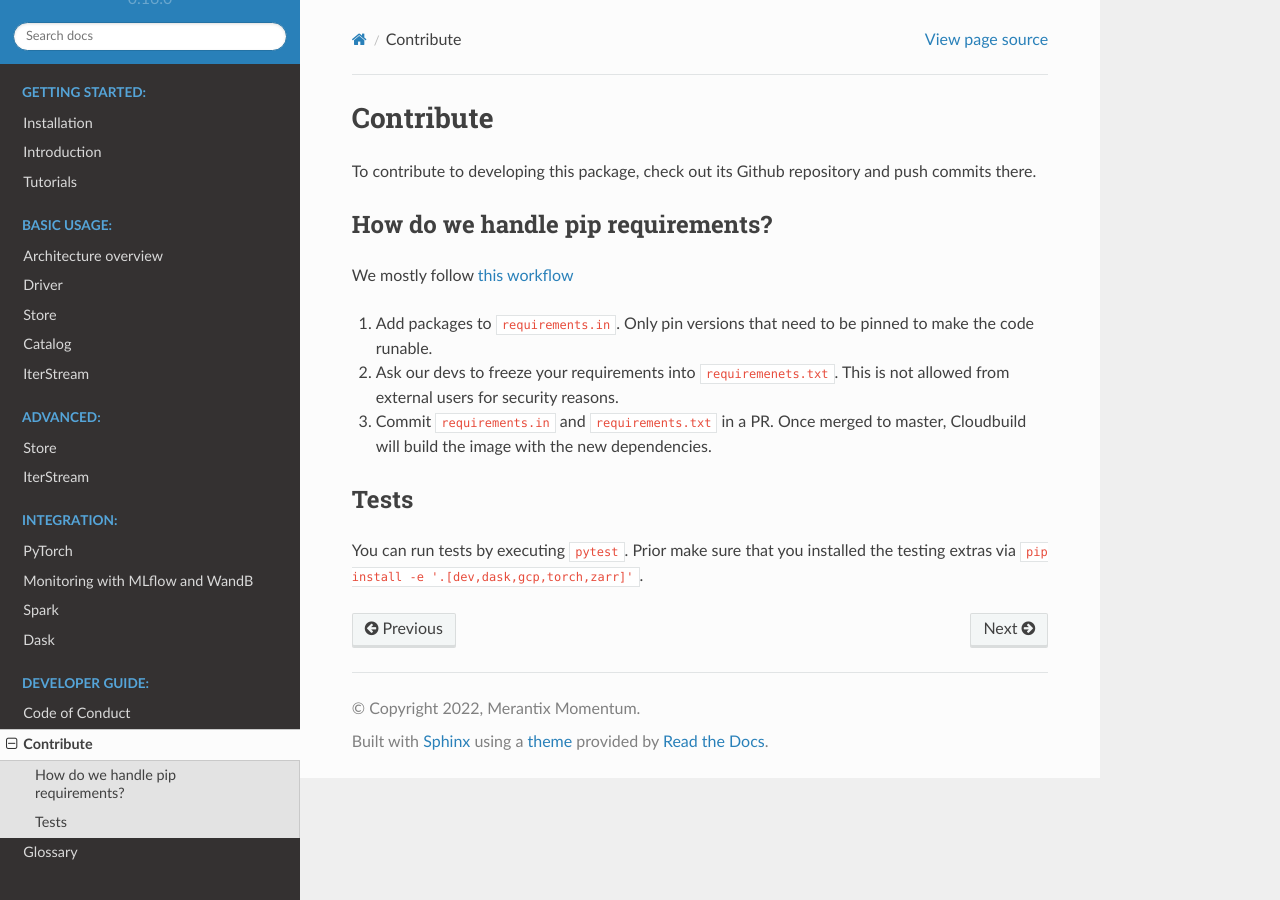
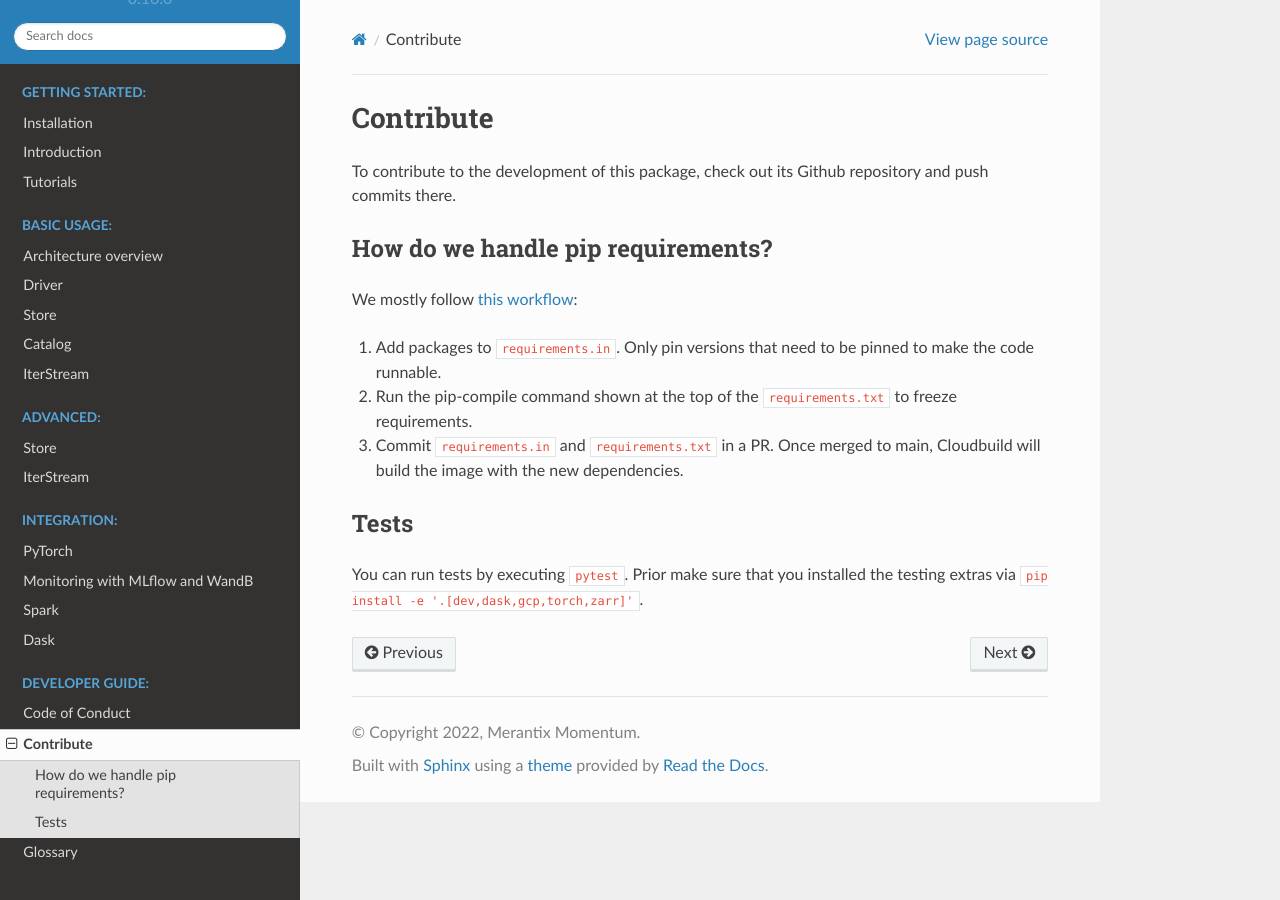
Before and after one commit to merantix-momentum/squirrel-core, a Sphinx documentation site: the page built from docs/developer/contribute.rst, in a window 1280 px wide. Built offline with Sphinx 7.4.7 and the Read the Docs theme 2.0.0, drawn with Linux system fonts in a browser that asks for light colours; the version number is read from the project's files by our own code.

Commit message:
minor updates to dev and integration pages

```diff
--- a/docs/developer/contribute.rst
+++ b/docs/developer/contribute.rst
@@ -1,17 +1,16 @@
 Contribute
 ====================
 
-To contribute to developing this package, check out its Github repository and push commits there.
+To contribute to the development of this package, check out its Github repository and push commits there.
 
 How do we handle pip requirements?
 -------------------------------------
 
-We mostly follow `this workflow <https://kennethreitz.org/essays/2016/02/25/a-better-pip-workflow>`_
+We mostly follow `this workflow <https://kennethreitz.org/essays/2016/02/25/a-better-pip-workflow>`_:
 
-#. Add packages to ``requirements.in``. Only pin versions that need to be pinned to make the code runable.
-#. Ask our devs to freeze your requirements into ``requiremenets.txt``. This is not allowed from external users for
-   security reasons.
-#. Commit ``requirements.in`` and ``requirements.txt`` in a PR. Once merged to master, Cloudbuild will build the
+#. Add packages to ``requirements.in``. Only pin versions that need to be pinned to make the code runnable.
+#. Run the pip-compile command shown at the top of the ``requirements.txt`` to freeze requirements.
+#. Commit ``requirements.in`` and ``requirements.txt`` in a PR. Once merged to main, Cloudbuild will build the
    image with the new dependencies.
 
 
--- a/docs/integration/dask.rst
+++ b/docs/integration/dask.rst
@@ -30,4 +30,4 @@ In this example, a task is submitted and the result is gathered. An alternative
         print(item)
     print(time.time() - t1)
 
-Note that after calling :code:`dask_map` for the first time, you can chain more :code:`dask_map`s, which are then operating on the :code:`dask.delayed.Delayed` objects, so that the data and the operations live on the dask cluster until :code:`materialize_dask` is called.
+Note that after calling :code:`dask_map` for the first time, you can chain more :code:`dask_map`\s, which are then operating on the :code:`dask.delayed.Delayed` objects, so that the data and the operations live on the dask cluster until :code:`materialize_dask` is called.
--- a/docs/integration/monitoring_mlflow_wandb.rst
+++ b/docs/integration/monitoring_mlflow_wandb.rst
@@ -34,9 +34,9 @@ calculated metrics at step `async_map` is sent to the callback function `wandb.l
 :code:`Dict[str, [int, float]]`, therefore any function takes such argument can be used to plug into
 the callback of :code:`monitor`.)
 
-By default, :code:`monitor` calculate two **metrics**: `IOPS` and `throughput`. However, this can be configured by
-passing
-a data class :py:class:`squirrel.metrics.MetricsConf` to the argument :code:`metrics_conf` in :code:`monitor`.
+By default, :code:`monitor` calculates two **metrics**: Input/output operations per second (`IOPS`) and `throughput`.
+However, this can be configured by passing a data class :py:class:`squirrel.metrics.MetricsConf` to the argument
+:code:`metrics_conf` in :code:`monitor`.
 For details, see :py:mod:`squirrel.iterstream.metrics`.
 
 **Monitoring at different locations** in an iterstream in one run can be achieved by inserting :code:`monitor` with
```
